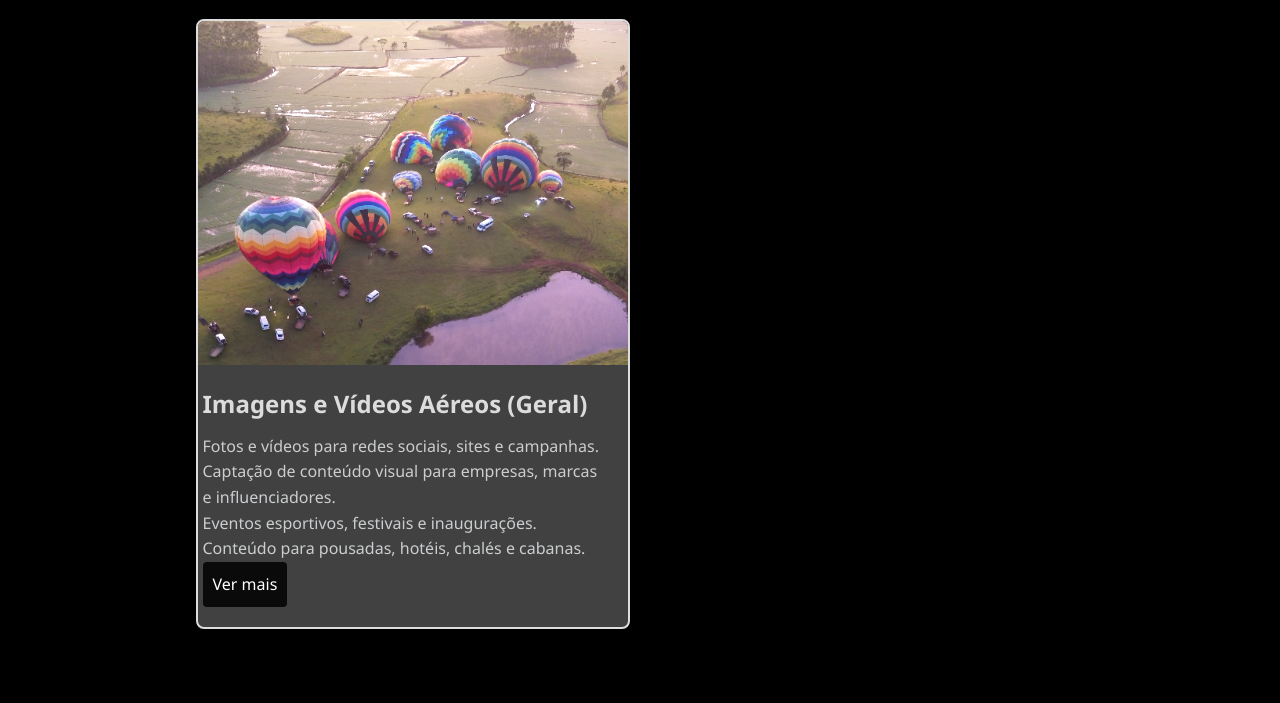
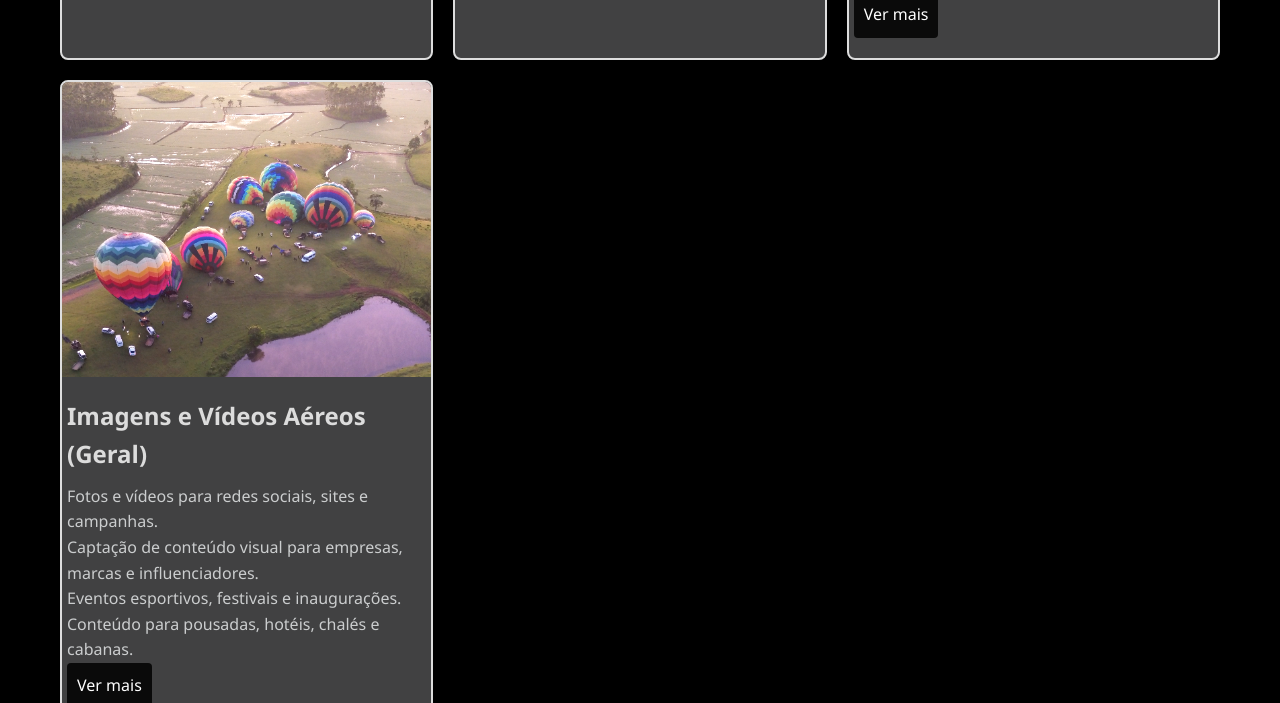
Before and after one commit to leonardovilde/projeto-nossasviagens, a plain HTML site: page home.html in a window 1280 px wide. Shown: the part 779-1482 px from the top of the page. Drawn offline with Linux system fonts and the light colour scheme.

Commit message:
pequenos ajustes

```diff
--- a/css/home.css
+++ b/css/home.css
@@ -1,8 +1,8 @@
 
 div.container{
-    max-width: 1000px;
-    margin: 0 auto 60px;
-    padding: 0 20px;
+    max-width: 2000px;
+    margin: 0 40px;
+    padding: 20px 20px;
 }
 .destinos{
     display:grid;
--- a/home.html
+++ b/home.html
@@ -64,12 +64,25 @@
                         <li>Conteúdo para pousadas, hotéis, chalés e cabanas.</li>
                     </ul>
                     <a href="#">Ver mais</a>
+                </div>
+            </div>
+            <div class="card">
+                <img src="/img/Eventos.png">
+                <div class="card-content">
+                    <h2>Imagens e Vídeos Aéreos (Geral)</h2>
+                    <ul>
+                        <li>Fotos e vídeos para redes sociais, sites e campanhas.</li>
+                        <li>Captação de conteúdo visual para empresas, marcas e influenciadores.</li>
+                        <li>Eventos esportivos, festivais e inaugurações.</li>
+                        <li>Conteúdo para pousadas, hotéis, chalés e cabanas.</li>
+                    </ul>
+                    <a href="#">Ver mais</a>
 
                 </div>
             </div>
         </div>
+    </div>
 
-    </div>
             <div id="contato" class="social-buttons">
 
                 <a href="https://wa.me/5547999470929" target="_blank" class="btn whatsapp-btn">
```
Lines whose indentation alone changed are shown as unchanged.
